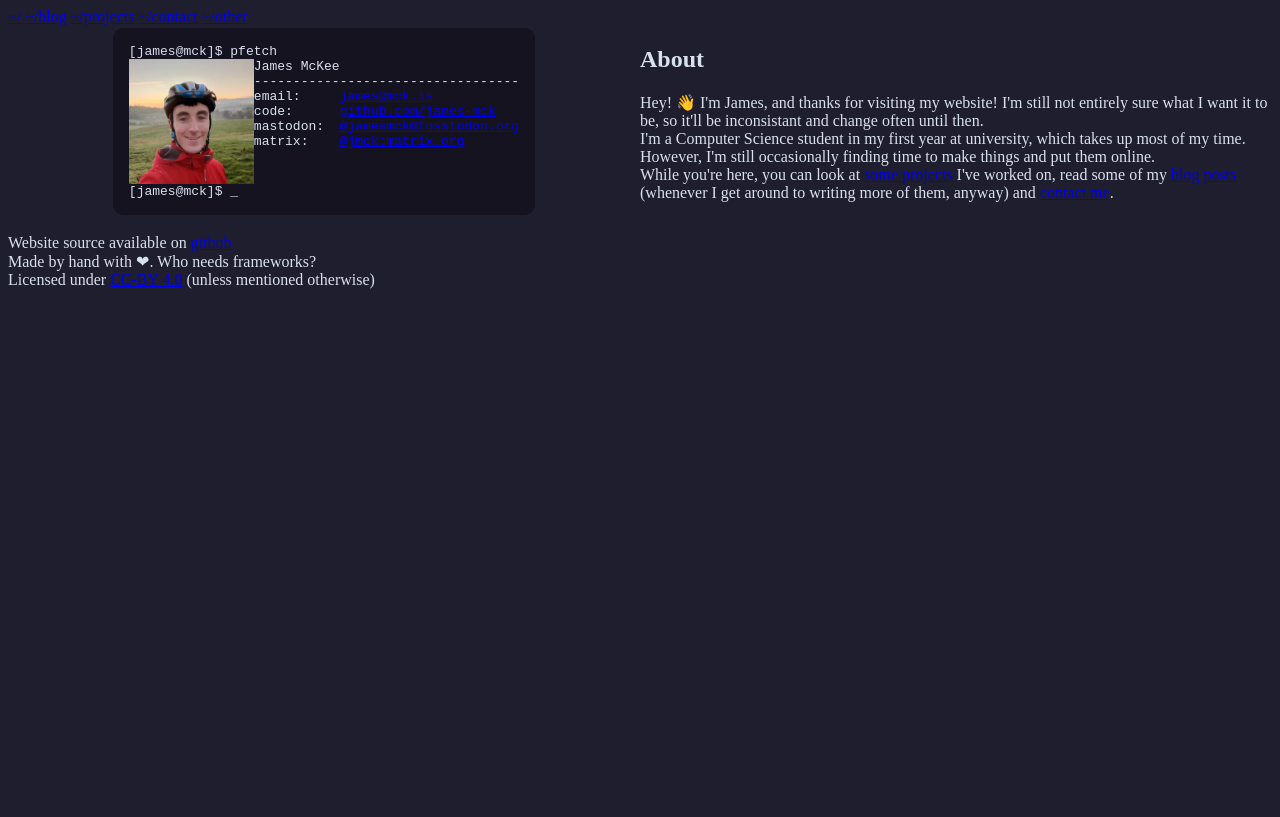
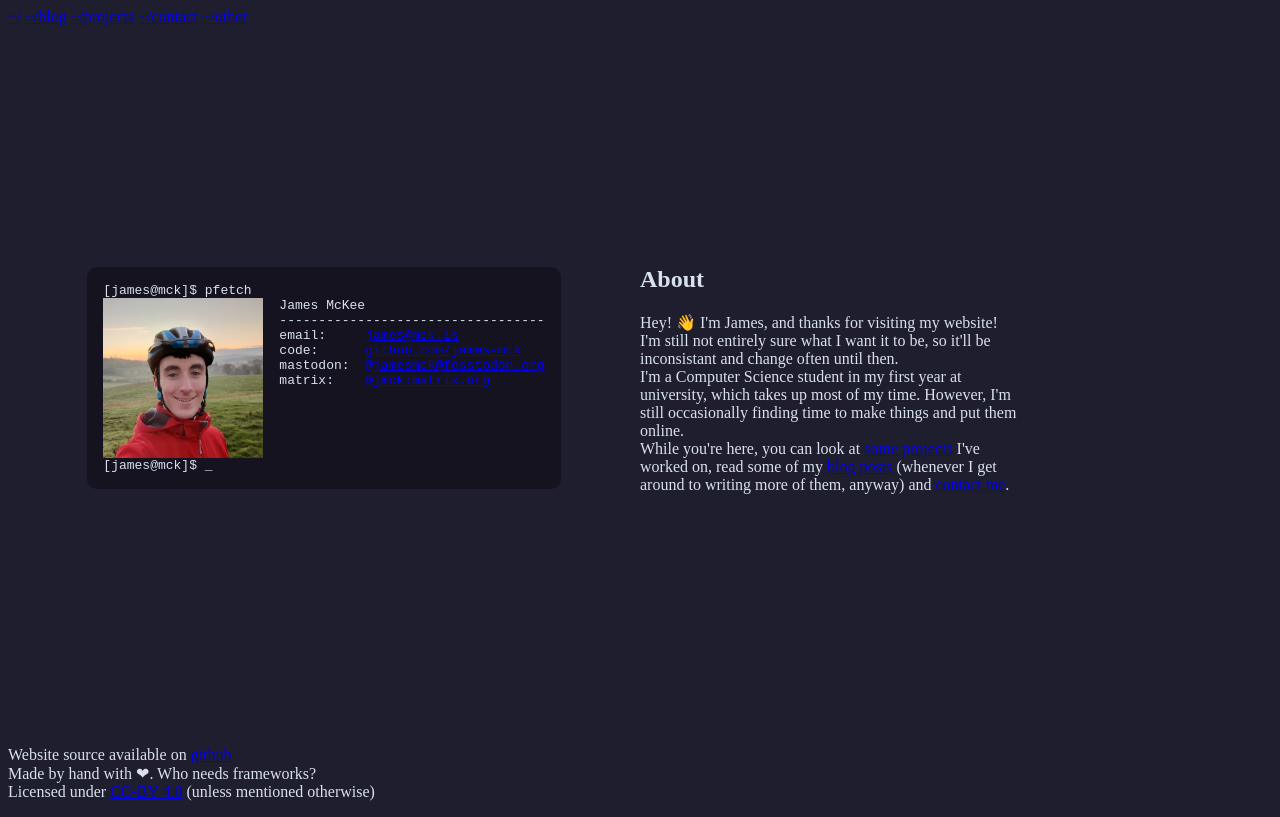
Before and after one commit to James-McK/TestSite, a plain HTML site: page index.html in a window 1280 px wide. Drawn offline with Linux system fonts and the light colour scheme.

Commit message:
Updating

```diff
--- a/assets/css/main.css
+++ b/assets/css/main.css
@@ -13,13 +13,20 @@ html {
 main {
 	display: grid;
 	grid-template-columns: repeat(2, 1fr);
+	height: 88vh;
 }
 
-.left-col {
+#left-col {
 	margin: auto;
+	display: flex;
+	align-items: center;
+	justify-content: center;
+	position: relative;
+	width: 100%;
+	height: 100%; /* Not the happiest with this */
 }
 
-.pfetch {
+#pfetch {
 	background: var(--bg-accent);
 	padding: 1rem;
 	border-radius: 10px;
@@ -29,11 +36,26 @@ main {
 	margin: 0;
 }
 
-.pfetch-row {
+#pfetch-row {
 	display: flex;
 	flex-direction: row;
 }
 
-.img-me {
-	height: 125px;
+#img-me {
+	height: 10rem;
+	margin-right: 1rem;
+	margin-left: 0;
 }
+
+#right-col {
+	margin: auto;
+	display: flex;
+	align-items: center;
+	position: relative;
+	height: 100%; /* Not the happiest with this */
+	width: 100%;
+}
+
+#right-content {
+	width: 60%;
+}
--- a/index.html
+++ b/index.html
@@ -14,7 +14,7 @@
 	<body>
 		<header>
 			<nav>
-				<a href="./" class="nav-current">~/</a>
+				<a href="./" id="nav-current">~/</a>
 				<a href="./blog">~/blog</a>
 				<a href="./projects">~/projects</a>
 				<a href="./contact">~/contact</a>
@@ -23,11 +23,11 @@
 		</header>
 
 		<main>
-			<div class="left-col">
-				<div class="pfetch">
+			<div id="left-col">
+				<div id="pfetch">
 					<pre class="terminal">[james@mck]$ pfetch</pre>
-					<div class="pfetch-row">
-						<img src="./assets/imgs/me.webp" class="img-me" alt="A photo of me wearing a red fleece and cyling helmet, standing in front of a foggy sunset" />
+					<div id="pfetch-row">
+						<img src="./assets/imgs/me.webp" id="img-me" alt="A photo of me wearing a red fleece and cyling helmet, standing in front of a foggy sunset" />
 						<pre class="terminal">
 James McKee
 ----------------------------------
@@ -40,13 +40,15 @@ matrix:    <a href="https://matrix.to/#/@jmck:matrix.org" rel="noopener" target=
 				</div>
 			</div>
 
-			<div class="right-col">
+			<div id="right-col">
+				<div id="right-content">
 					<h2>About</h2>
 					<p>
 						Hey! 👋 I'm James, and thanks for visiting my website! I'm still not entirely sure what I want it to be, so it'll be inconsistant and change often until then.<br />
 						I'm a Computer Science student in my first year at university, which takes up most of my time. However, I'm still occasionally finding time to make things and put them online.<br />
 						While you're here, you can look at <a href="./projects">some projects</a> I've worked on, read some of my <a href="./blog">blog posts</a> (whenever I get around to writing more of them, anyway) and <a href="/contact">contact me</a>.
 					</p>
+				</div>
 			</div>
 		</main>
 
```
Lines whose indentation alone changed are shown as unchanged.
